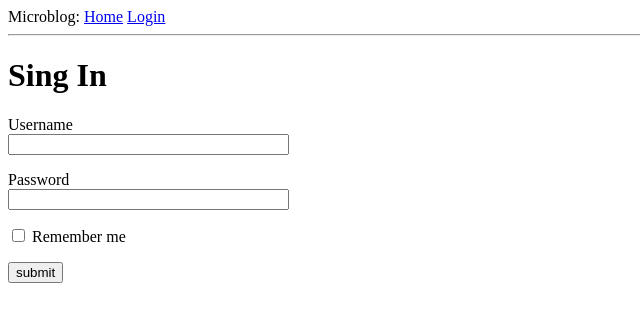
After one commit to mlixjf/microblog, a Flask app: page /login in a window 1280 px wide. The commit adds this page. Shown: the top 322 px of the page, without its empty margins (0-640 px from the left). Run offline with Flask 2, Linux system fonts and the light colour scheme.

Commit message:
第三章，web表单

```diff
--- a/app/__init__.py
+++ b/app/__init__.py
@@ -1,5 +1,7 @@
 from flask import Flask
+from config import Config
 
 app = Flask(__name__)
+app.config.from_object(Config)
 
 from app import routes
--- /dev/null
+++ b/app/forms.py
@@ -0,0 +1,10 @@
+from flask_wtf import FlaskForm
+from wtforms import StringField, PasswordField, BooleanField, SubmitField
+from wtforms.validators import DataRequired
+
+
+class Login(FlaskForm):
+    username = StringField("Username", validators=[DataRequired()])
+    password = PasswordField("Password", validators=[DataRequired()])
+    remember_me = BooleanField("Remember me")
+    submit = SubmitField("submit")
--- a/app/routes.py
+++ b/app/routes.py
@@ -1,5 +1,6 @@
-from flask import render_template
+from flask import render_template, flash, redirect, url_for
 from app import app
+from app.forms import Login
 
 
 @app.route("/")
@@ -17,3 +18,17 @@ def index():
         }
     ]
     return render_template("index.html", user=user, posts=posts)
+
+
+@app.route("/login", methods=["GET", "POST"])
+def login():
+    form = Login()
+    # validate_on_submit判断用户的请求方式，验证数据
+    if form.validate_on_submit():
+        flash(f"Login requested for use {form.username.data}, "
+              f"remember_me={form.remember_me.data}")
+
+        # url_for绑定视图函数，返回视图函数的url
+        return redirect(url_for("index"))
+
+    return render_template("login.html", title="Sign In", form=form)
--- a/app/templates/base.html
+++ b/app/templates/base.html
@@ -8,8 +8,22 @@
   </head>
 
   <body>
-    <div>Microblog:<a href="/index">Home</a></div>
+    <div>Microblog:
+      <a href="{{ url_for('index') }}">Home</a>
+      <a href="{{ url_for('login') }}">Login</a>
+    </div>
     <hr>
+    <!-- 模板中的set，with关键字用来设置变量，其中with设置的变量只能在with
+    这个with语句块中使用-->
+    {% with messages = get_flashed_messages() %}
+    {% if messages %}
+    <ul>
+      {% for message in messages %}
+      <li>{{ message }}</li>
+      {% endfor %}
+    </ul>
+    {% endif %}
+    {% endwith %}
     {% block content %}{% endblock %}
   </body>
 </html>
--- /dev/null
+++ b/app/templates/login.html
@@ -0,0 +1,30 @@
+{% extends "base.html" %}
+
+{% block content %}
+    <h1>Sing In</h1>
+    <form action="" method="post">
+        {{ form.hidden_tag() }}
+        <p>
+            {{ form.username.label }}<br>
+            {{ form.username(size=32) }}<br>
+            {% for error in form.username.errors %}
+            <span style="color: red;">[{{ error }}]</span>
+            {% endfor %}
+        </p>
+
+        <p>
+            {{ form.password.label }}<br>
+            {{ form.password(size=32) }}<br>
+            {% for error in form.username.errors %}
+            <span style="color: red;">[{{ error }}]</span>
+            {% endfor %}
+        </p>
+
+        <p>
+            {{ form.remember_me() }} {{ form.remember_me.label }}
+        </p>
+
+        <p>{{ form.submit() }}</p>
+    </form>
+
+{% endblock %}
```
Also changed, not shown: config.py (added, +11 -0 lines).
